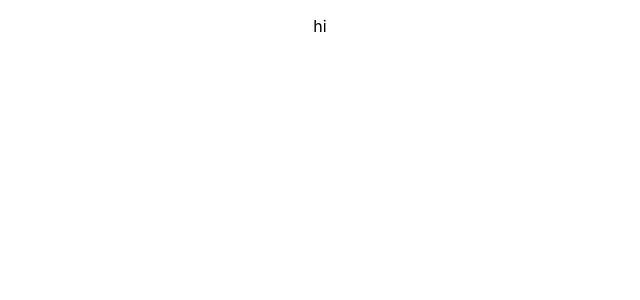
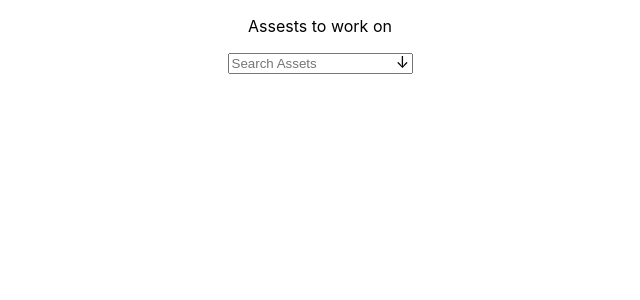
Before and after one commit to steven-halla/buildops, a React (Create React App) app: page / in a window 1280 px wide. Shown: the top 300 px of the page, without its empty margins (320-960 px from the left). Built offline with nearby package versions, Linux system fonts and the light colour scheme.

Commit message:
"down arrow created"

```diff
--- a/package.json
+++ b/package.json
@@ -10,9 +10,11 @@
     "@types/node": "^16.11.26",
     "@types/react": "^17.0.43",
     "@types/react-dom": "^17.0.14",
+    "@types/styled-components": "^5.1.24",
     "react": "^17.0.2",
     "react-dom": "^17.0.2",
     "react-scripts": "5.0.0",
+    "styled-components": "^5.3.5",
     "typescript": "^4.6.3",
     "web-vitals": "^2.1.4"
   },
--- a/src/App.tsx
+++ b/src/App.tsx
@@ -1,11 +1,14 @@
 import React from 'react';
-import logo from './logo.svg';
 import './App.css';
+import { SearchBar } from './views/SearchBar';
 
 function App() {
   return (
     <div className="App">
-      <p>hi</p>
+      <SearchBar/>
+
+
+
     </div>
   );
 }
--- /dev/null
+++ b/src/views/SearchBar.tsx
@@ -0,0 +1,49 @@
+import styled from "styled-components";
+
+import React, {FC} from "react";
+
+const SearchBarDiv = styled.div`
+
+
+  .dropdown {
+    position: relative;
+    display: inline-block;
+  }
+
+  .dropdown::before {
+    position: absolute;
+    content: " \\2193";
+    top: 0px;
+    right: 0px;
+    height: 20px;
+    width: 20px;
+  }
+
+
+`;
+
+export const SearchBar: FC  = () => {
+
+  return (
+    <SearchBarDiv>
+      {/*<p>Assests to work on</p>*/}
+      {/*  <div className="dropdown">*/}
+      {/*    <input type="text" placeholder="Search Assets"/ >*/}
+
+      {/*    <p className="down-arrow"> <i className="arrow"></i>*/}
+
+      {/*    </p>*/}
+
+        {/*</div>*/}
+      <p>Assests to work on</p>
+      <div className="dropdown">
+        <input type="text" placeholder="Search Assets"/>
+      </div>
+    </SearchBarDiv>
+
+
+  )
+
+
+
+};
```
Also changed, not shown: 1 other file (tests, documents, lock files or other folders).
